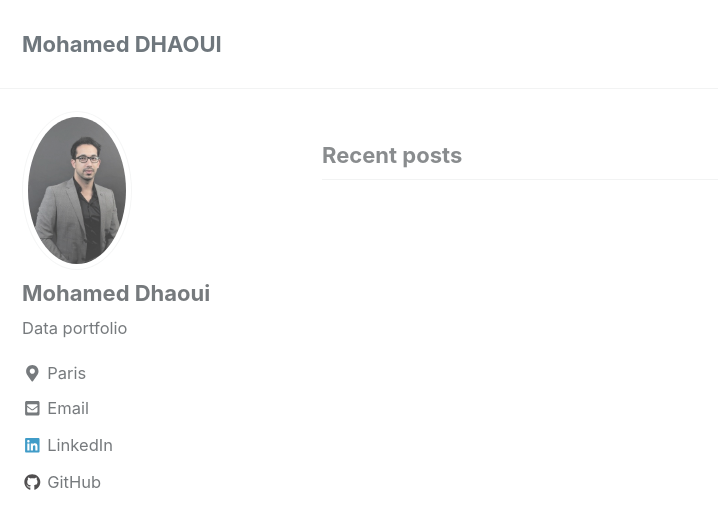
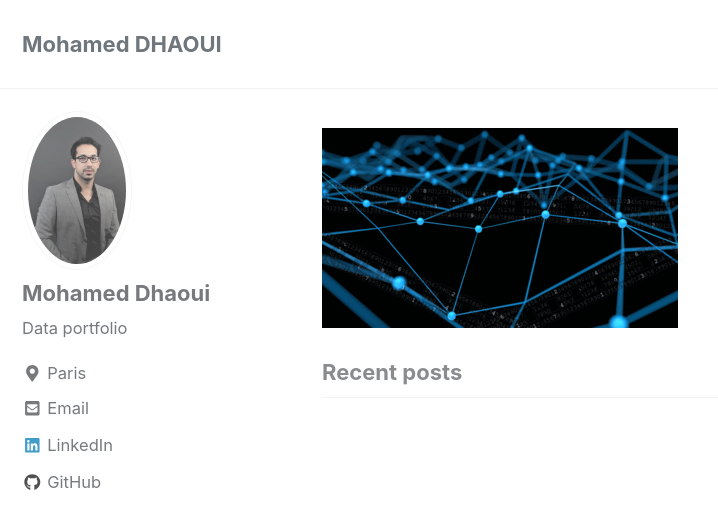
Before and after one commit to mohameddhaoui/mohameddhaoui.github.io, a Jekyll site: the page built from index.html, in a window 1280 px wide and 900 px high. Shown: the top 529 px of the window, without its empty margins (0-718 px from the left). Built offline with Jekyll 4.4.1, drawn with Linux system fonts in a browser that asks for light colours; cached includes are drawn as plain includes; the list of posts is cut into pages by our own code.

Commit message:
Update index.html

```diff
--- a/index.html
+++ b/index.html
@@ -4,3 +4,7 @@ author_profile: true
 body:
   image: "/images/back_2.gif"
 ---
+<div>
+  <img src="/images/back_2.gif" alt="Flowers in Chania">
+
+</div>
```
